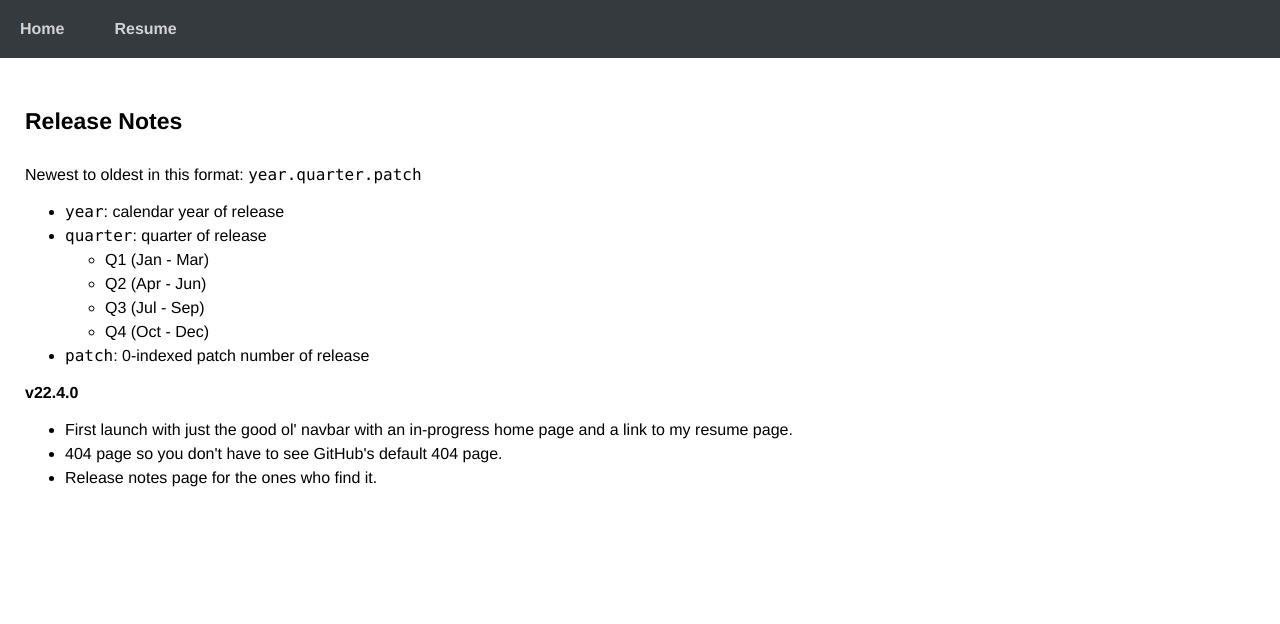
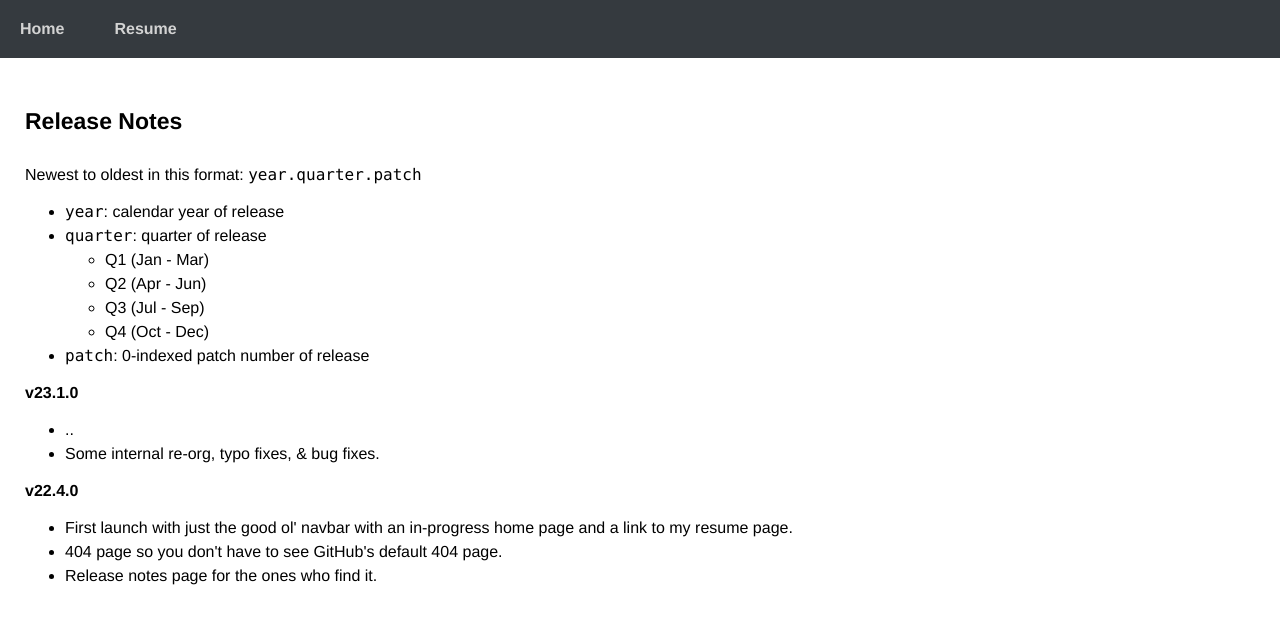
Before and after one commit to tahaafzal5/personal-website-2.0, a React (Create React App) app: page /#/release-notes in a window 1280 px wide. Shown: the top 624 px of the page. Built offline with nearby package versions, Linux system fonts and the light colour scheme.

Commit message:
fixing typos & updating release notes.

```diff
--- a/src/Pages/Home/Home.js
+++ b/src/Pages/Home/Home.js
@@ -29,7 +29,7 @@ function Home() {
                 <p>There are a lot of reasons, but the main one is to have a place where I can share my thoughts and ideas with the world.</p>
                 <p>It already has:</p>
                 <ul>
-                    <li>This home page which tells you <i>little</i> about me</li>
+                    <li>This home page which tells you <i>little</i> about me.</li>
                     <li><a href="/#/resume" target="_blank" rel="noreferrer">Resume page</a> that tells you some more about me, but mainly about my work.</li>
                 </ul>
             </div>
@@ -42,7 +42,7 @@ function Home() {
                 <ul>
                     <li>Writings about things I like.</li>
                     <li>Collection of things I find cool.</li>
-                    <li>How-To's and just general notes about things like <code>git, bash, vim</code>, etc. Mostly for myself but hopefully others can benefit too.</li>
+                    <li>How-Tos and just general notes about things like <code>git, bash, vim</code>, etc. Mostly for myself but hopefully others can benefit too.</li>
                     <li>And more... 🤷🏽‍♂️</li>
                 </ul>
             </div>
--- a/src/Pages/ReleaseNotes/ReleaseNotes.js
+++ b/src/Pages/ReleaseNotes/ReleaseNotes.js
@@ -30,6 +30,14 @@ function ReleaseNotes() {
             </info>
 
             <div>
+                <p className="version">v23.1.0</p>
+                <ul>
+                    <li>..</li>
+                    <li>Some internal re-org, typo fixes, & bug fixes.</li>
+                </ul>
+            </div>
+
+            <div>
                 <p className="version">v22.4.0</p>
                 <ul>
                     <li>First launch with just the good ol' navbar with an in-progress home page and a link to my resume page.</li>
```
